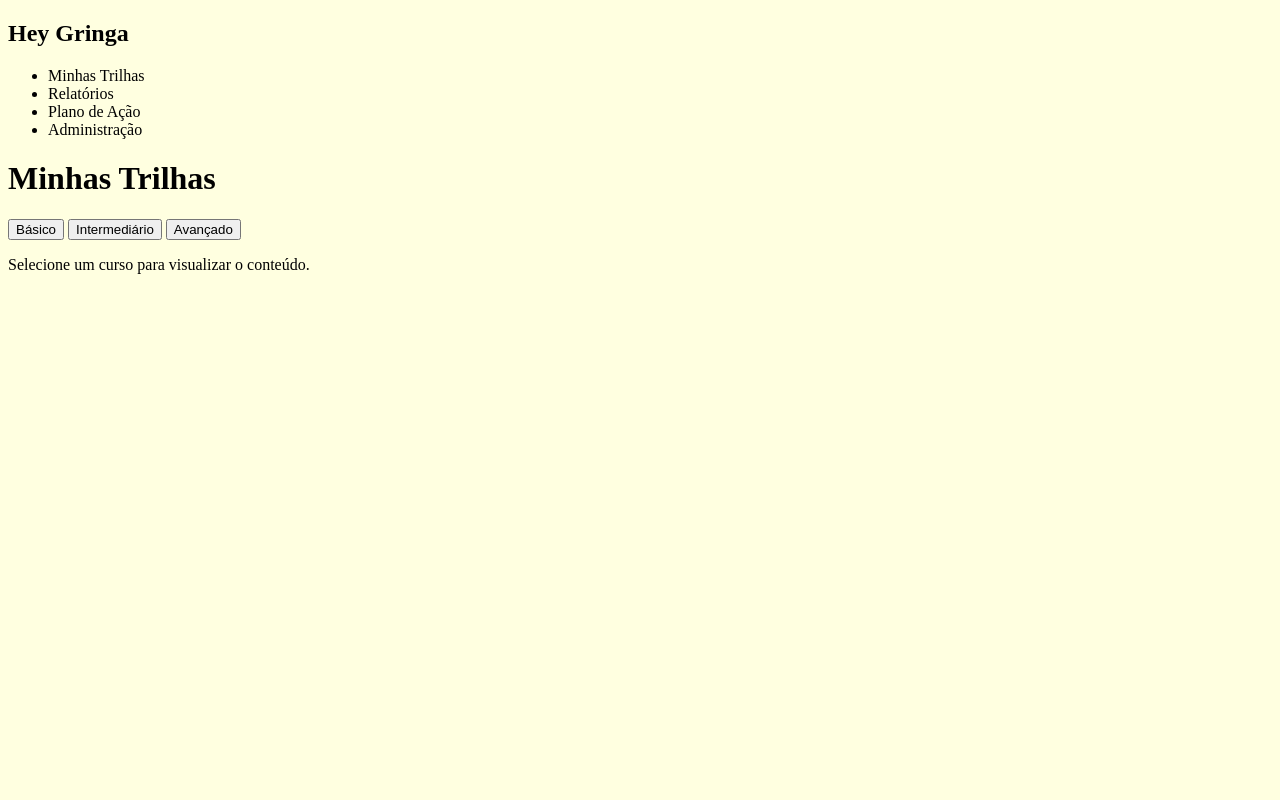
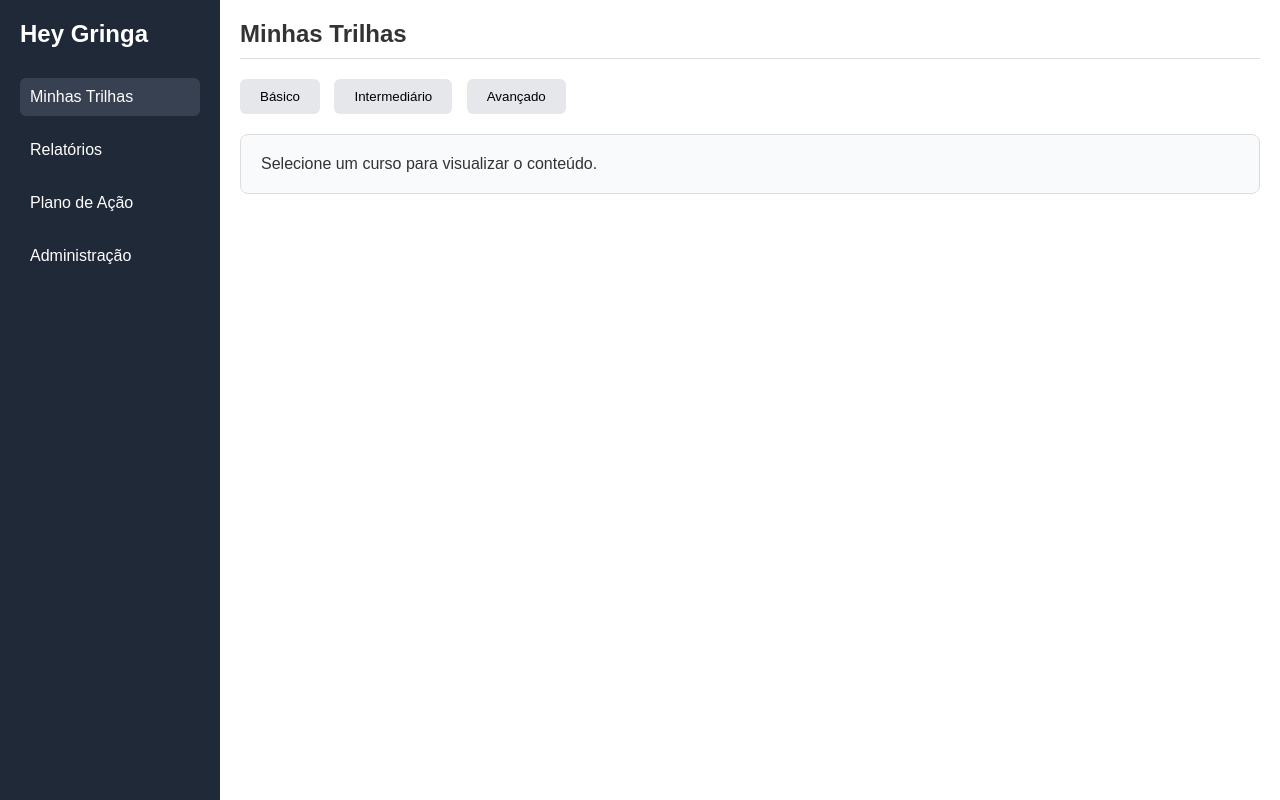
Before and after one commit to heygringa/plano-de-acao, a plain HTML site: page index.html in a window 1280 px wide. Drawn offline with Linux system fonts and the light colour scheme.

Commit message:
Atualiza o style.css para remover fundo amarelo

```diff
--- a/style.css
+++ b/style.css
@@ -1,3 +1,89 @@
-body {
-    background-color: lightyellow;
-}
+/* Reset básico */
+* {
+    margin: 0;
+    padding: 0;
+    box-sizing: border-box;
+    font-family: Arial, sans-serif;
+  }
+
+  body {
+    display: flex;
+    height: 100vh;
+    background-color: #f4f6f8;
+    color: #333;
+  }
+
+  /* Sidebar lateral */
+  .sidebar {
+    width: 220px;
+    background-color: #1f2937;
+    color: white;
+    padding: 20px;
+  }
+
+  .sidebar h2 {
+    margin-bottom: 30px;
+    font-size: 24px;
+  }
+
+  .sidebar ul {
+    list-style: none;
+  }
+
+  .sidebar ul li {
+    margin: 15px 0;
+    cursor: pointer;
+    padding: 10px;
+    border-radius: 6px;
+    transition: background 0.2s;
+  }
+
+  .sidebar ul li:hover,
+  .sidebar ul li.active {
+    background-color: #374151;
+  }
+
+  /* Conteúdo principal */
+  .main-content {
+    flex: 1;
+    padding: 20px;
+    background-color: #ffffff;
+  }
+
+  /* Topbar */
+  .topbar {
+    border-bottom: 1px solid #ddd;
+    margin-bottom: 20px;
+    padding-bottom: 10px;
+  }
+
+  .topbar h1 {
+    font-size: 24px;
+  }
+
+  /* Menu de cursos */
+  .course-menu {
+    margin-bottom: 20px;
+  }
+
+  .course-menu .tab {
+    background-color: #e5e7eb;
+    border: none;
+    padding: 10px 20px;
+    margin-right: 10px;
+    border-radius: 6px;
+    cursor: pointer;
+    transition: background 0.3s;
+  }
+
+  .course-menu .tab:hover {
+    background-color: #d1d5db;
+  }
+
+  /* Conteúdo */
+  .content {
+    padding: 20px;
+    border: 1px solid #ddd;
+    border-radius: 8px;
+    background-color: #f9fafb;
+  }
```
